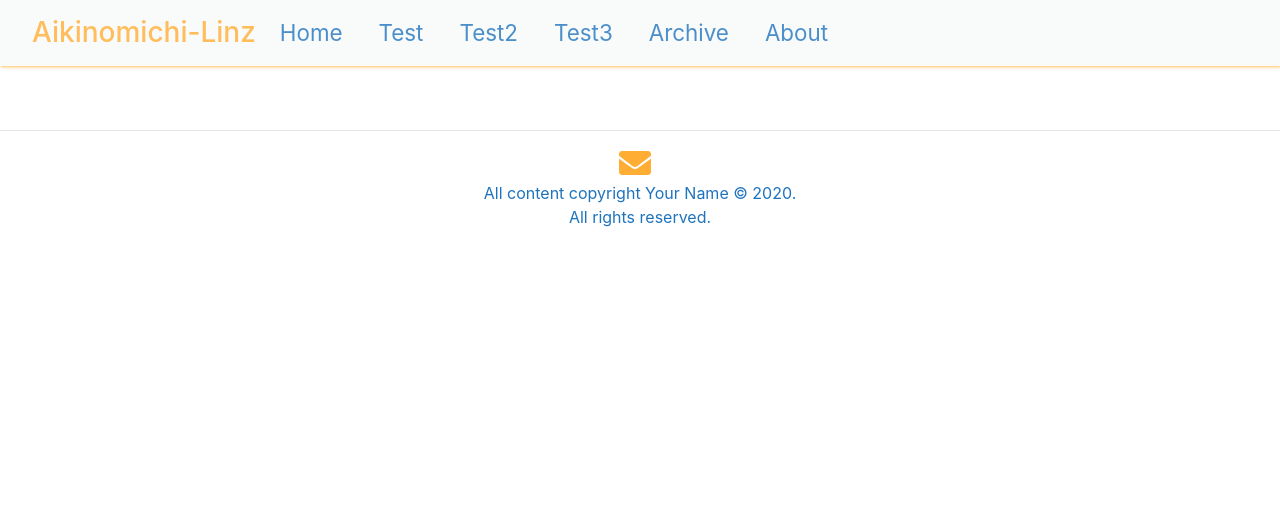
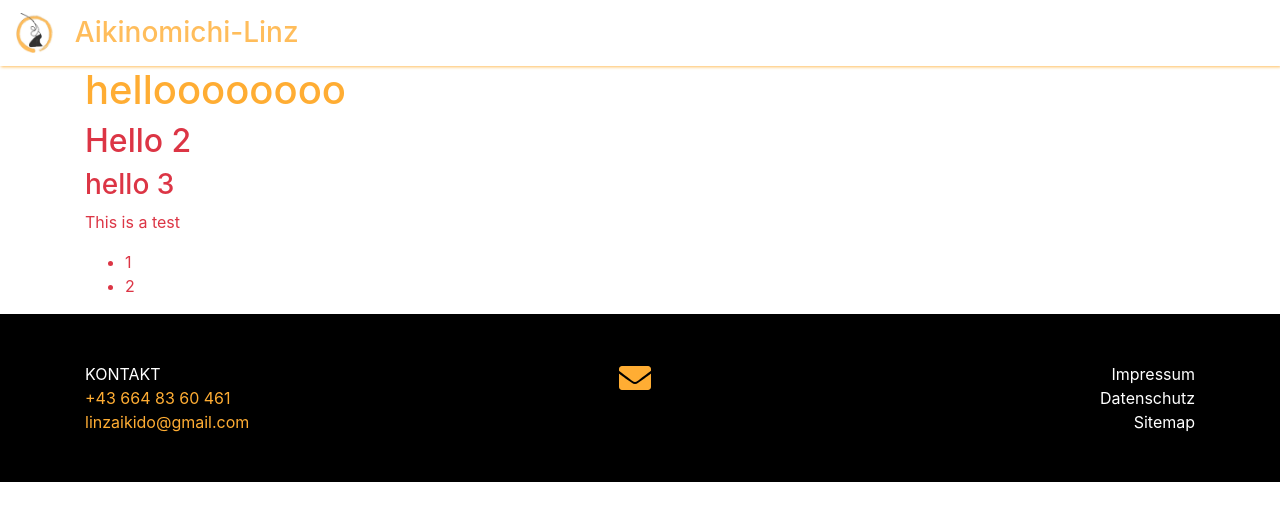
Before and after one commit to TWachs/aikinomichi-linz, a Jekyll site: the page built from index.md, in a window 1280 px wide. Shown: the top 521 px of the page. Built offline with Jekyll 4.4.1, drawn with Linux system fonts in a browser that asks for light colours; nearby versions of some CDN libraries.

Commit message:
basic layout changes

```diff
--- a/_config.yml
+++ b/_config.yml
@@ -27,7 +27,6 @@ description: >- # this means to ignore newlines until "baseurl:"
 
 baseurl: "/aikinomichi-linz" # the subpath of your site, e.g. /blog
 url: "" # the base hostname & protocol for your site, e.g. http://example.com
-show_social_icons: true
 twitter_username: jekyllrb
 github_username:  jekyll
 
--- a/_includes/footer.html
+++ b/_includes/footer.html
@@ -1,21 +1,18 @@
-<footer class="py-5">
-    <hr>
-    <div class="container text-center text-info">
+<footer class="py-5" style="background-color: black;color: white;">
+    <div class="container">
         <div class="row">
-        <div class="col">
-            {% if site.show_social_icons %}
+        <div class="col text-left">
+            KONTAKT<br />
+            <a href="tel:+436648360461">+43 664 83 60 461</a><br />
+            <a href="mailto:linzaikido@gmail.com">linzaikido@gmail.com</a>
+        </div>
+        <div class="col text-center">
             {% include social_links.html %}
-            {% endif %}
         </div>
-        </div>
-        <div class="row">
-        <div class="col">
-            All content copyright Your Name &copy; {{ site.time | date: '%Y' }}.
-        </div>
-        </div>
-        <div class="row">
-        <div class="col">
-            All rights reserved.
+        <div class="col text-right">
+            Impressum<br />
+            Datenschutz<br />
+            Sitemap
         </div>
         </div>
     </div>
--- a/_includes/header.html
+++ b/_includes/header.html
@@ -1,31 +1,17 @@
 <!-- NAV -->
-<nav class="navbar navbar-expand-lg navbar-light bg-light">
+<nav class="navbar navbar-expand-lg">
   <a href="{{ site.baseurl }}/" class="navbar-brand">
+    <img src="{{ site.baseurl }}/images/Logo_Aikinomichi-Linz.jpg" style="height: 40px;" />
     <h3 class="d-inline align-middle pl-3 text-primary">Aikinomichi-Linz</h3>
   </a>
   <button class="navbar-toggler" type="button" data-toggle="collapse" data-target="#navbarNav" aria-controls="navbarNav" aria-expanded="false" aria-label="Toggle navigation">
     <span class="navbar-toggler-icon"></span>
   </button>
-  <div class="collapse navbar-collapse" id="navbarNav">
-    <ul class="navbar-nav">
-      <li class="nav-item">
-        <a href="{{ site.baseurl }}/" class="nav-link">Home</a>
-      </li>
-      <li class="nav-item">
-        <a href="{{ site.baseurl }}/test" class="nav-link">Test</a>
-      </li>
+<!--  <div class="collapse navbar-collapse" id="navbarNav">
+    <ul class="navbar-nav ml-auto">
       <li class="nav-item">
         <a href="{{ site.baseurl }}/test2" class="nav-link">Test2</a>
       </li>
-      <li class="nav-item">
-        <a href="{{ site.baseurl }}/test3" class="nav-link">Test3</a>
-      </li>
-      <li class="nav-item">
-        <a href="{{ site.baseurl }}/archive/" class="nav-link">Archive</a>
-      </li>
-      <li class="nav-item">
-        <a href="{{ site.baseurl }}/about/" class="nav-link">About</a>
-      </li>
     </ul>
-  </div>
+  </div> -->
 </nav>
--- a/index.html
+++ /dev/null
@@ -1,5 +0,0 @@
----
-layout: default
----
-
-<!-- nothing to see here, move along -->
--- /dev/null
+++ b/index.md
@@ -0,0 +1,16 @@
+---
+layout: default
+---
+
+<div class="container" >
+<div class="row">
+<div class="col text-danger" markdown="1">
+# helloooooooo
+## Hello 2
+### hello 3
+This is a test
+* 1
+* 2
+</div>
+</div>
+</div>
```
Also changed, not shown: about.md (deleted, +0 -18 lines), test.html (deleted, +0 -14 lines), test3.md (deleted, +0 -7 lines), images/Logo_Aikinomichi-Linz.jpg (added), images/katzen.jpg (deleted).
